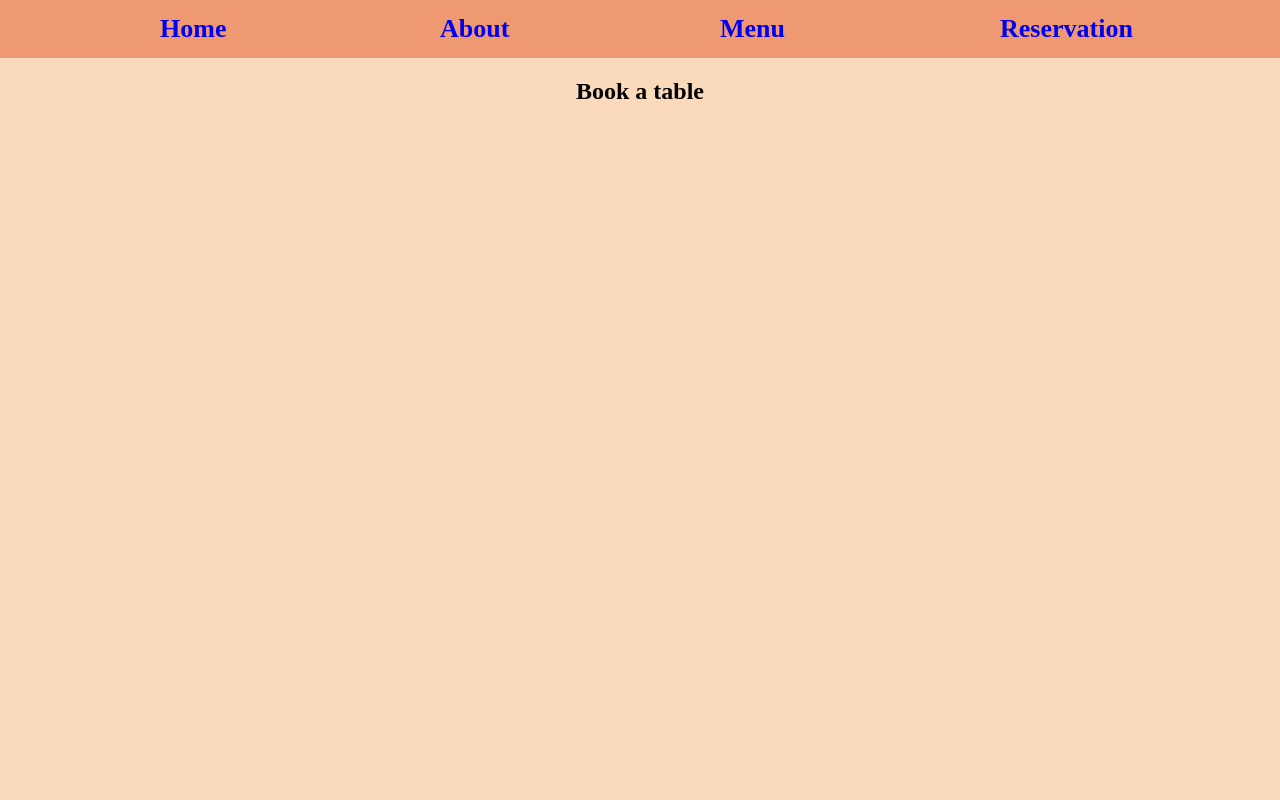
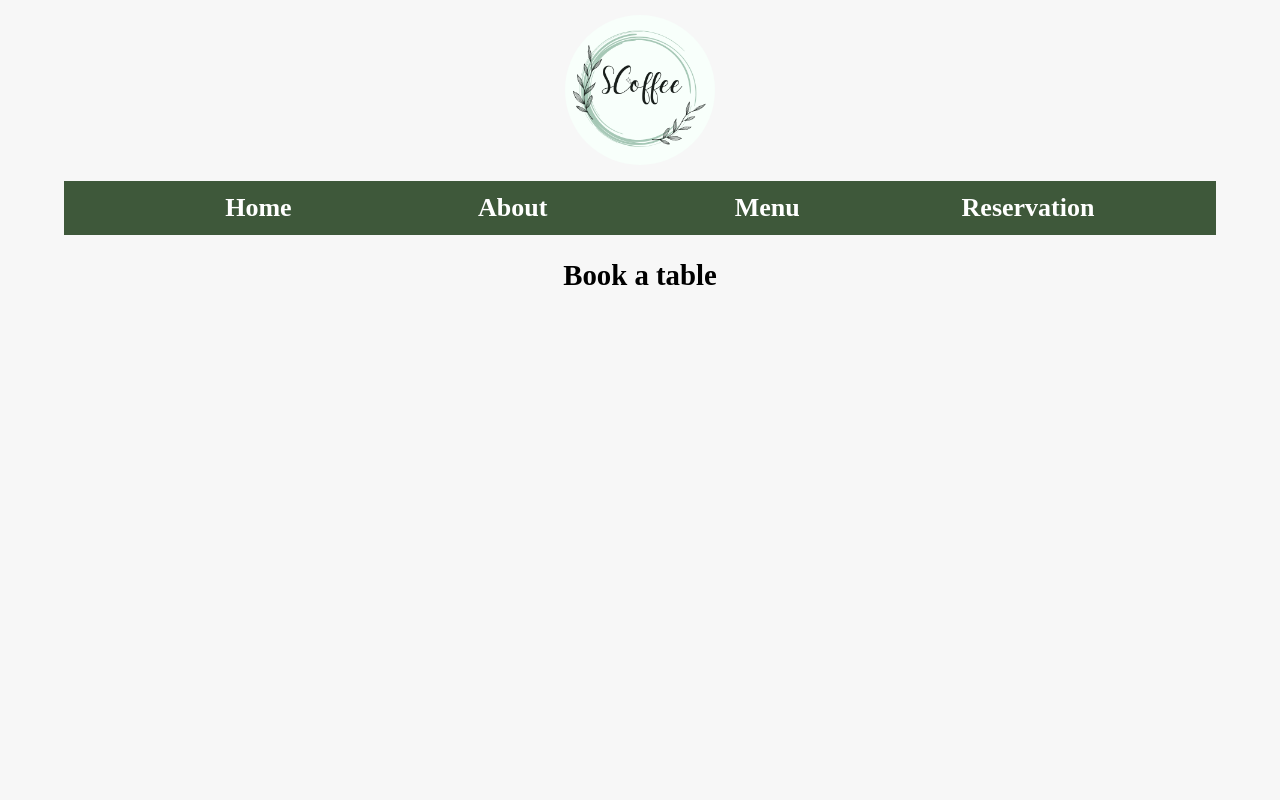
Before and after one commit to Sisi-tech/YummyGarden, a Django app: page /book/ in a window 1280 px wide. Run offline with Django 5.2, Linux system fonts and the light colour scheme.

Commit message:
update header

```diff
--- a/SCoffee/settings.py
+++ b/SCoffee/settings.py
@@ -11,6 +11,7 @@ https://docs.djangoproject.com/en/5.0/ref/settings/
 """
 
 from pathlib import Path
+import os
 
 # Build paths inside the project like this: BASE_DIR / 'subdir'.
 BASE_DIR = Path(__file__).resolve().parent.parent
@@ -120,7 +121,10 @@ USE_TZ = True
 # Static files (CSS, JavaScript, Images)
 # https://docs.djangoproject.com/en/5.0/howto/static-files/
 
-STATIC_URL = 'static/'
+STATIC_URL = '/static/'
+STATICFILES_DIRS = [
+    os.path.join(BASE_DIR, 'static'),
+]
 
 # Default primary key field type
 # https://docs.djangoproject.com/en/5.0/ref/settings/#default-auto-field
--- a/myapp/templates/base.html
+++ b/myapp/templates/base.html
@@ -6,9 +6,11 @@
     <meta name="viewport" content="width=device-width, initial-scale=1.0">
     <title>SCoffee</title>
 </head>
-<body style="background-color: #fbdabb; display: flex; flex-direction: column; align-items: center; width: 100%; height: 100vh; margin: 0; padding: 0">
-    {% include 'partials/_header.html' %}
-    <main>
+<body style="background-color: #f7f7f7; display: flex; flex-direction: column; align-items: center; width: 100%; margin: 0; padding: 0">
+    <header style="width: 100%; display: flex; flex-direction: column; text-align: center; align-items: center;">
+        {% include 'partials/_header.html' %}
+    </header>
+    <main style="width: 90%; display: flex; flex-direction: column; align-items: center; font-size: larger;">
         {% block content %}
         {% endblock %}
     </main>
--- a/myapp/templates/partials/_header.html
+++ b/myapp/templates/partials/_header.html
@@ -1,17 +1,23 @@
-<footer style="background-color: #EE9972; width: 100%;">
+{% load static %}
+
+<header style="padding-top: 15px; padding-bottom: 2px;">
+    <img src="{% static 'scoffee.png' %}" alt="SCoffee Image" style="width: 30%; border-radius: 50%;"/>
+</header>
+
+<footer style="background-color: #3e583a; width: 90%; margin-top: 10px;">
     <nav>
-        <ul style="display: flex; flex-direction: row; justify-content: space-evenly; font-size: 26px; font-weight: bold; padding: 14px 0; margin: 0;">
+        <ul style="display: flex; flex-direction: row; justify-content: space-evenly; font-size: 26px; font-weight: bold; padding: 12px 0; margin: 0;">
             <li style="display: inline-block; width: 120px;">
-                <a href="{% url 'home' %}" style="text-decoration: none;">Home</a>
+                <a href="{% url 'home' %}" style="text-decoration: none; color: white;">Home</a>
             </li>
             <li style="display: inline-block; width: 120px;">
-                <a href="{% url 'about' %}" style="text-decoration: none;">About</a>
+                <a href="{% url 'about' %}" style="text-decoration: none; color: white;">About</a>
             </li>
             <li style="display: inline-block; width: 120px;">
-                <a href="{% url 'menu' %}" style="text-decoration: none;">Menu</a>
+                <a href="{% url 'menu' %}" style="text-decoration: none; color: white;">Menu</a>
             </li>
             <li style="display: inline-block; width: 120px;">
-                <a href="{% url 'book' %}" style="text-decoration: none;">Reservation</a>
+                <a href="{% url 'book' %}" style="text-decoration: none; color: white;">Reservation</a>
             </li>
         </ul>
     </nav>
```
Also changed, not shown: myapp/static/scoffee.png (added).
